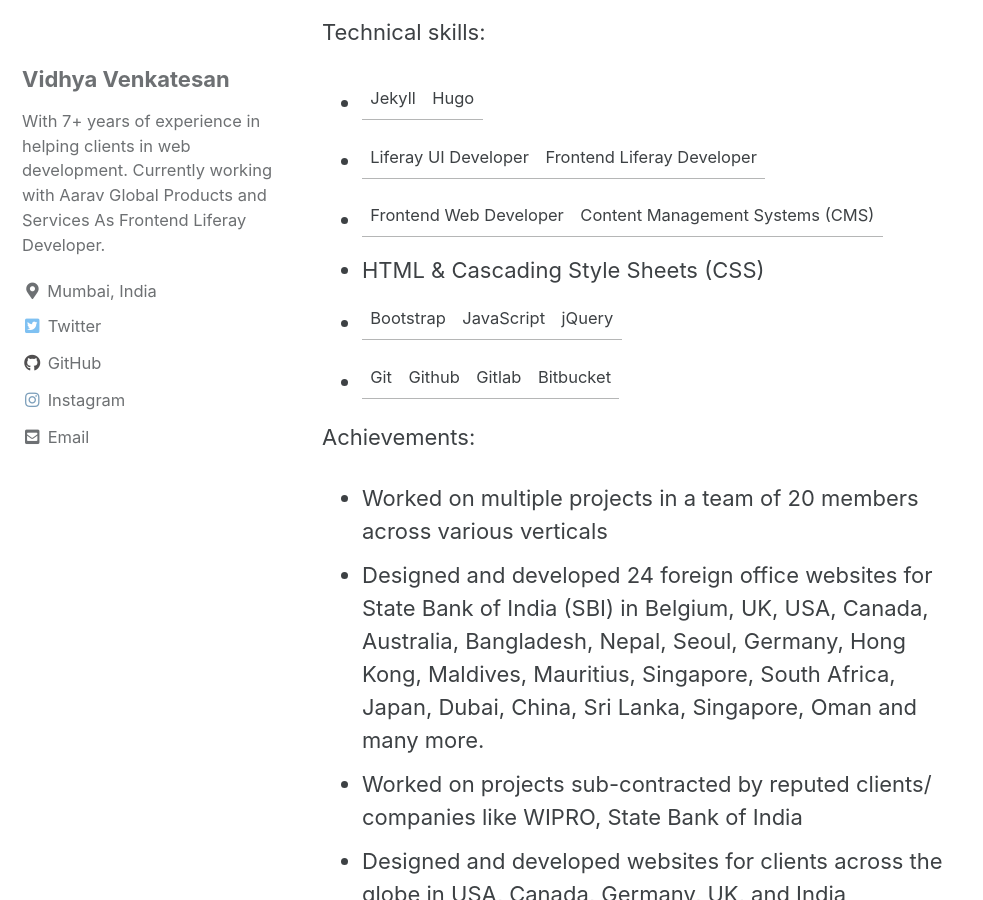
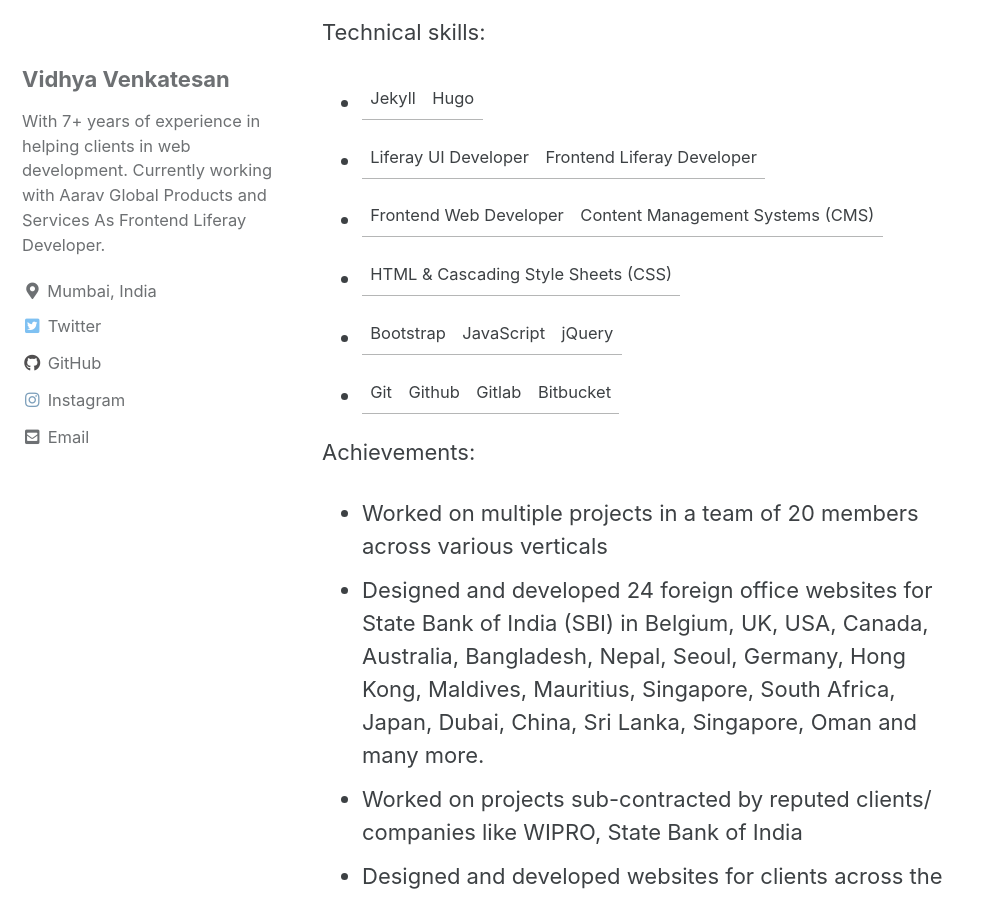
Before and after one commit to vidhyav656/vidhyav656.github.io, a Jekyll site: the page built from _pages/about.md, in a window 1280 px wide and 900 px high, scrolled down 734 px. Shown: the whole window, without its empty margins (0-983 px from the left). Built offline with Jekyll 4.4.1, drawn with Linux system fonts in a browser that asks for light colours; cached includes are drawn as plain includes.

```diff
--- a/_pages/about.md
+++ b/_pages/about.md
@@ -20,7 +20,7 @@ Technical skills:
 - Jekyll | Hugo
 - Liferay UI Developer | Frontend Liferay Developer
 - Frontend Web Developer | Content Management Systems (CMS)
-- HTML & Cascading Style Sheets (CSS)
+- HTML & Cascading Style Sheets (CSS) |
 - Bootstrap | JavaScript | jQuery |
 - Git | Github | Gitlab | Bitbucket
 
```
